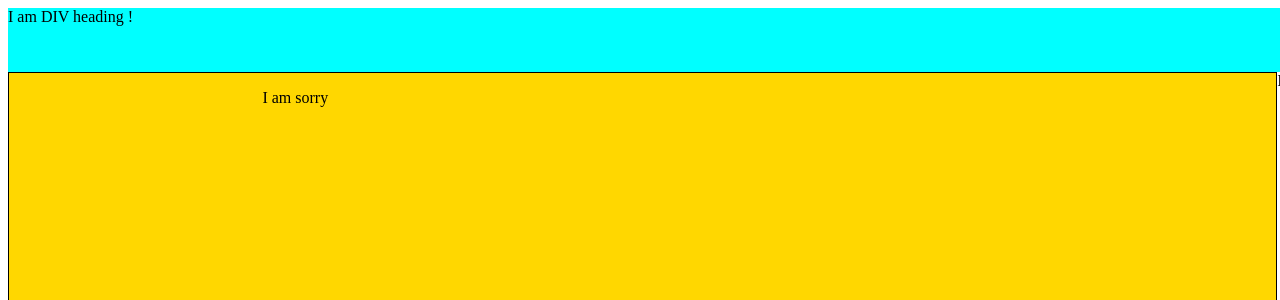
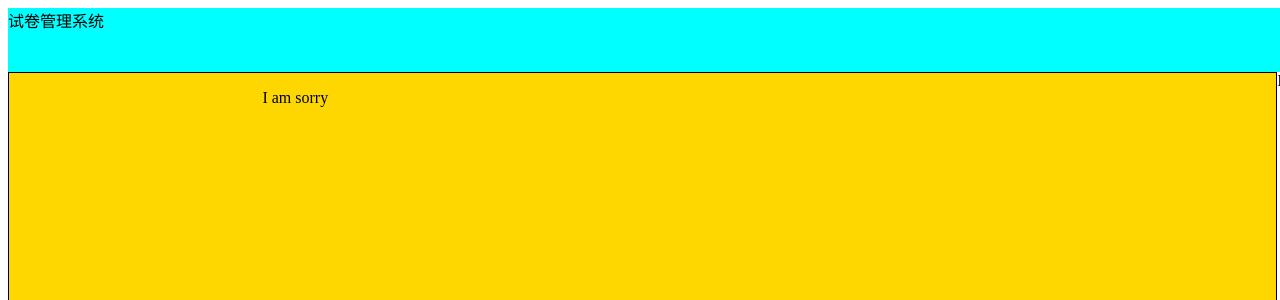
Before and after one commit to wenheping/exam, a Django app: page /paper/1/ in a window 1280 px wide. Shown: the top 300 px of the page. Run offline with Django 3.2, Linux system fonts and the light colour scheme.

Commit message:
Use Chinese

```diff
--- a/paper/templates/home.html
+++ b/paper/templates/home.html
@@ -7,7 +7,7 @@
 
   <body>
     <div id="header">
-      I am DIV heading !
+      试卷管理系统
     </div>
     <div id="content">
       <div id="left">
```
